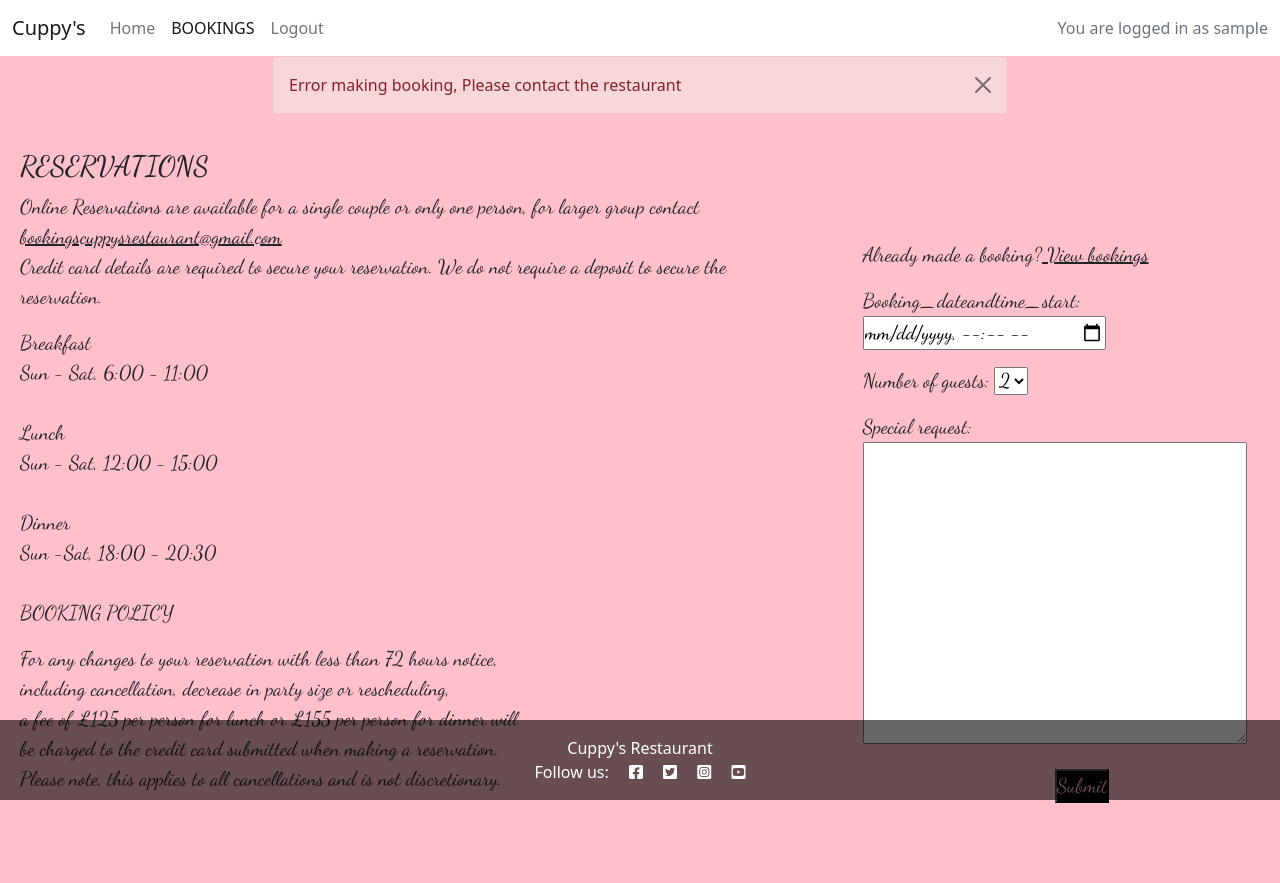
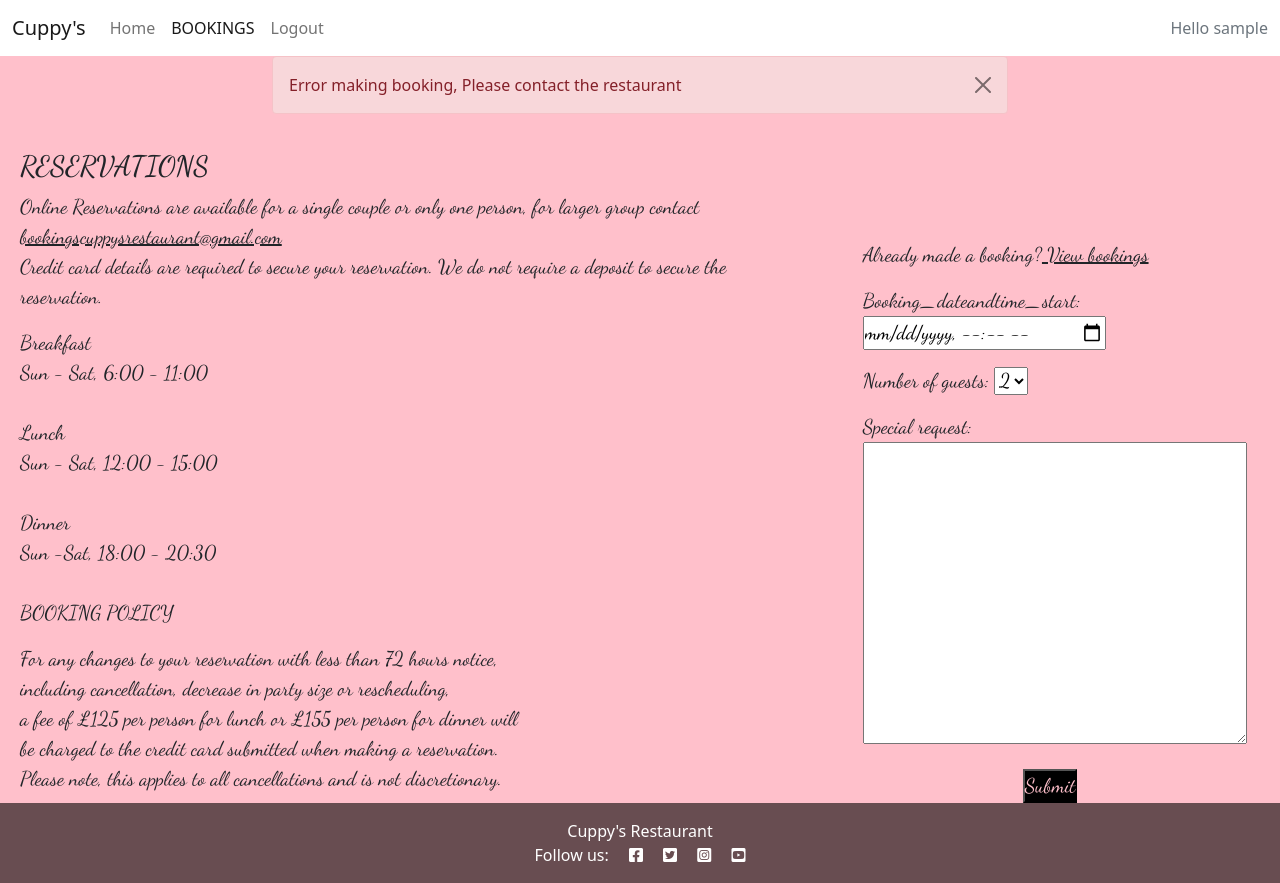
Before and after one commit to Oluwapelumi99/Cuppy-s-restaurant, a Django app: page /booking/booking/ in a window 1280 px wide. Before the commit the page ends 803 px from the top, so only its background shows below. Run offline with Django 4.2, Linux system fonts and the light colour scheme; the visitor is signed in with stand-in values (Sample User, id 1); parts of the project's set-up code (start-up, migrations or seed data) failed here and were passed over; some libraries are stand-ins or nearby versions.

```diff
--- a/home_page/templates/home_page/index.html
+++ b/home_page/templates/home_page/index.html
@@ -15,7 +15,7 @@
   <div id="description">
     <div id="loggedin" class="text-muted ">
       {% if user.is_authenticated %}
-      <div> You are logged in as {{ user }}</div>
+      <div> Hello {{ user }}</div>
       {% else %}
       <div>You are not logged in</div>
       {% endif %}
@@ -43,7 +43,7 @@
     </div>
   <p id="location">You can find us on <a href="https://www.google.com/maps?q=osmaston+road+derby+united+kingdom" target="_blank">Osmaston Road, Derby, United Kingdom.</a>
     <br>
-    If you are having issues booking onine,
+    If you are having issues booking online,
     <br>
     Call our customer service on: 01332000000
     <br>
--- a/static/css/style.css
+++ b/static/css/style.css
@@ -5,7 +5,7 @@
 body {
     background-color: #ffc0cb;
     width: 100vw;
-    height: 100vh;
+    height: 100px;
 }
 
 /*index.html css*/
@@ -65,7 +65,7 @@ body {
 }
 
 #bookform_submit {
-    margin-left: 12rem;
+    margin-left: 10rem;
 }
 
 .btn-signup,
@@ -116,8 +116,6 @@ a {
 }
 
 footer {
-    position: fixed;
-    bottom: 0;
     width: 100%;
     background-color: rgba(4, 0, 1, 0.6);
 }
--- a/templates/base.html
+++ b/templates/base.html
@@ -77,7 +77,7 @@
                 </ul>
                 <div class="navbar-text text-muted flex-shrink-0">
                     {% if user.is_authenticated %}
-                    <div class="text-end"> You are logged in as {{ user }}</div>
+                    <div class="text-end"> Hello {{ user }}</div>
                     {% else %}
                     <div class="text-end ">You are not logged in</div>
                     {% endif %}
```
